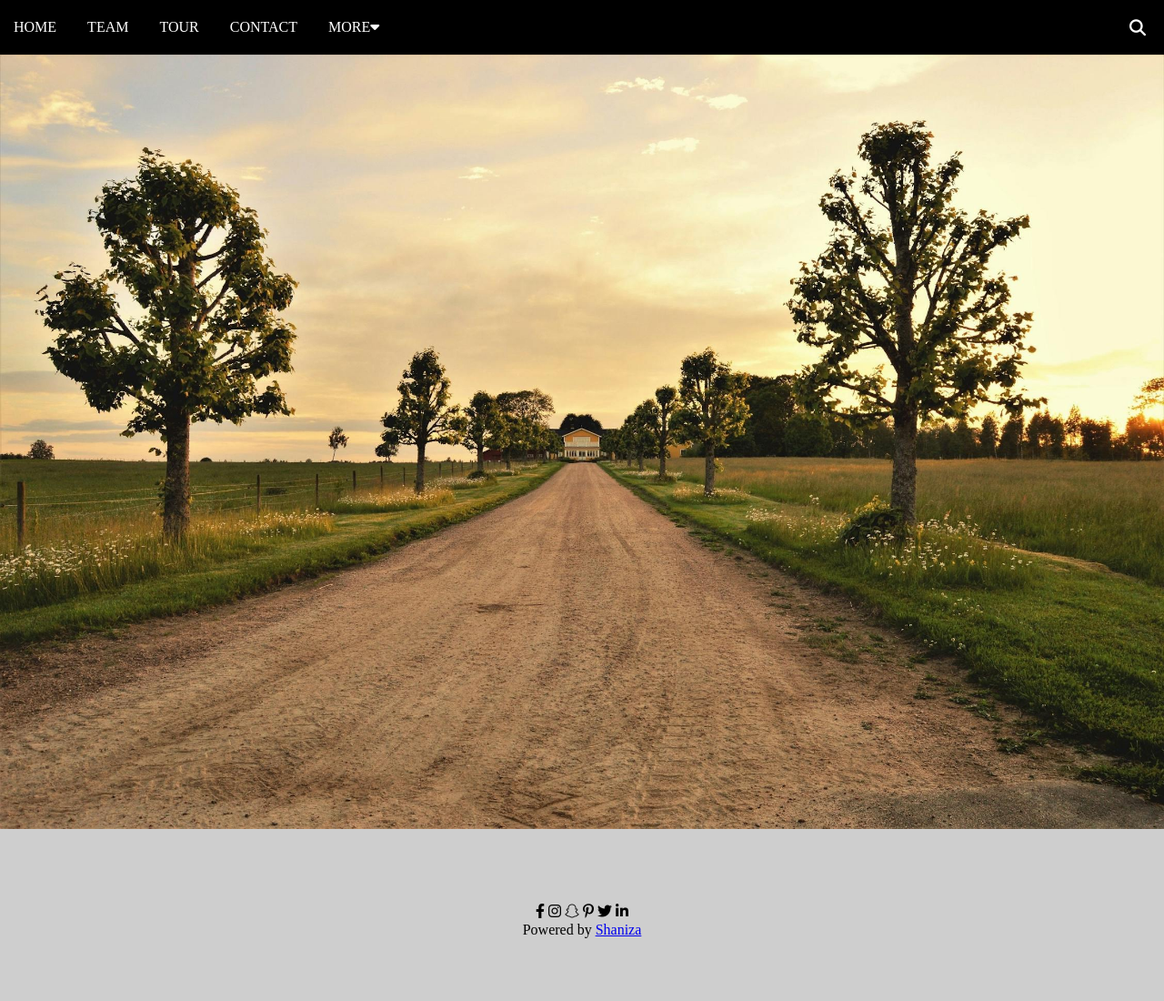
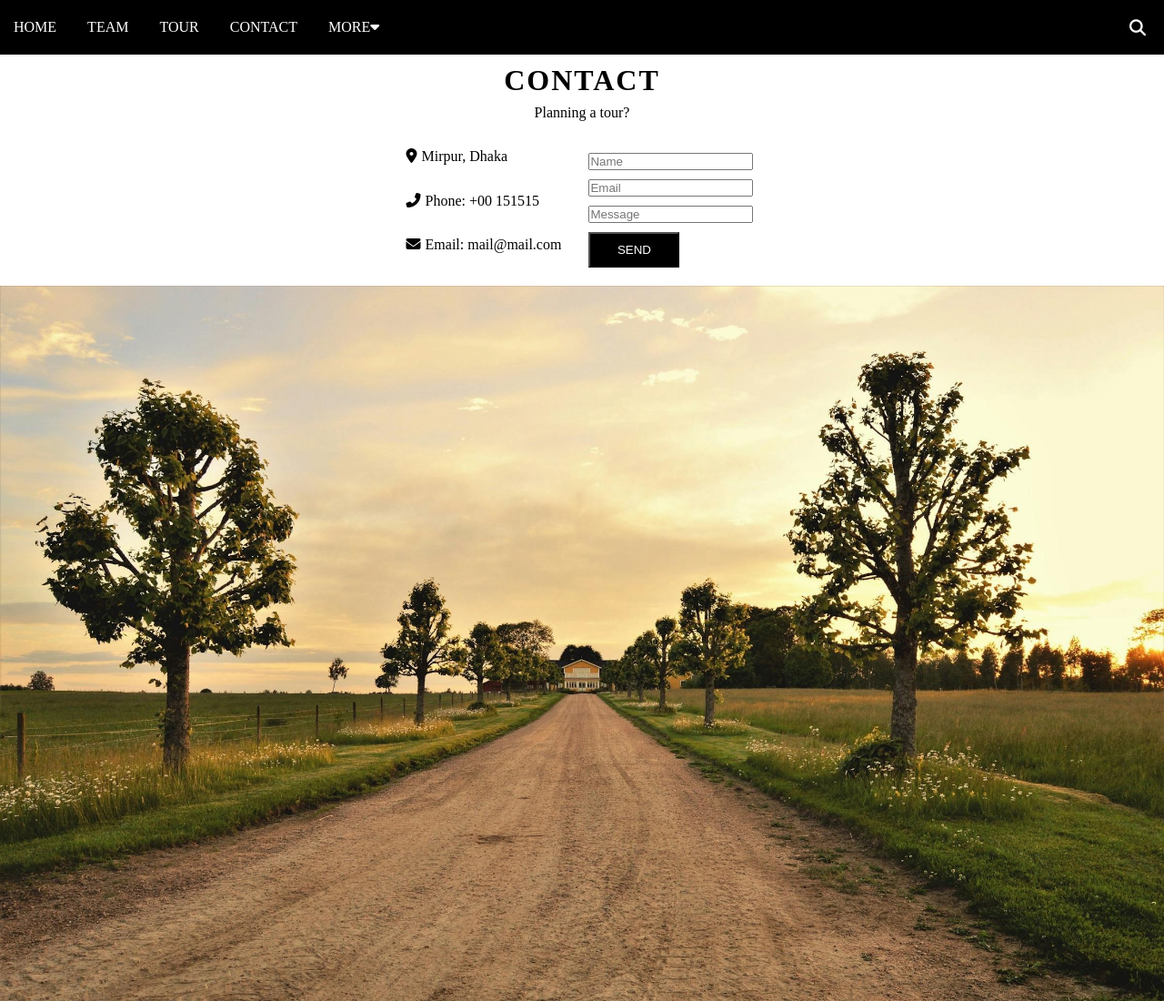
Before and after one commit to Shaniza/Tour-Guide-, a plain HTML site: page index.html in a window 1280 px wide. Shown: the top 1100 px of the page at 91% size. Drawn offline with Linux system fonts and the light colour scheme.

Commit message:
contact section

```diff
--- a/index.html
+++ b/index.html
@@ -16,7 +16,7 @@
                 <a href="#">HOME</a>
                 <a href="#">TEAM</a>
                 <a href="#">TOUR</a>
-                <a href="#">CONTACT</a>
+                <a href="#contact-section">CONTACT</a>
                 <div class="dropdown">
                     <a href="#">MORE<i class="fa fa-caret-down caret-icon"></i></a>
                     <div class="dropdown-menu">
@@ -37,6 +37,32 @@
 
 
 
+    <!-- contact section -->
+    <div class="contact" id="contact-section">
+        <div class="contact-header">
+            <h1>CONTACT</h1>
+            <p>Planning a tour?</p>
+        </div>
+        <div class="contact-details">
+            <div class="contact-info">
+                <p><i class="fas fa-map-marker-alt"></i>Mirpur, Dhaka</p>
+                <p><i class="fas fa-phone-alt"></i>Phone: +00 151515</p>
+                <p><i class="fas fa-envelope"></i>Email: mail@mail.com</p>
+            </div>
+
+            <div class="form-section">
+                <form action="">
+                    <input type="text" placeholder="Name">
+                    <input type="email" placeholder="Email">
+                    <input type="text" placeholder="Message">
+                    <button>SEND</button>
+                </form>
+            </div>
+        </div>
+    </div>
+
+
+
     <img class="responsive-image" src="country-road.jpeg" alt="">
 
     <footer>
--- a/style.css
+++ b/style.css
@@ -78,6 +78,66 @@ nav > i:hover{
     background-color: red;
     color: white;
 }
+ /* book a ticket section  */
+.ticket-section{
+    height: 700px;
+    width: 100%;
+    background-color: black;
+    color: white;
+}
+
+
+
+
+
+/* contact section */
+.contact-header{
+    text-align: center;
+
+}
+
+.contact-header > h1{
+    letter-spacing: 2px;
+    padding: 10px 0 3px 0;
+}
+.contact-header > p{
+    padding: 5px 0 15px 0;
+}
+.contact-details{
+    display: flex;
+    justify-content: center;
+
+}
+.contact-info{
+    display: grid;
+}
+.contact-info > p > i{
+    padding: 5px;
+
+}
+.contact-info, .form-section {
+    padding: 10px;
+
+}
+
+
+.form-section > form{
+    display: grid;
+    flex-direction: column;
+    gap: 10px;
+    margin: 10px;
+}
+.form-section > form > button{
+    background-color: black;
+    color: white;
+    padding: 10px 15px;
+    width: 100px;
+
+}
+
+
+
+
 
 .responsive-image {
     width: 100%;
```
